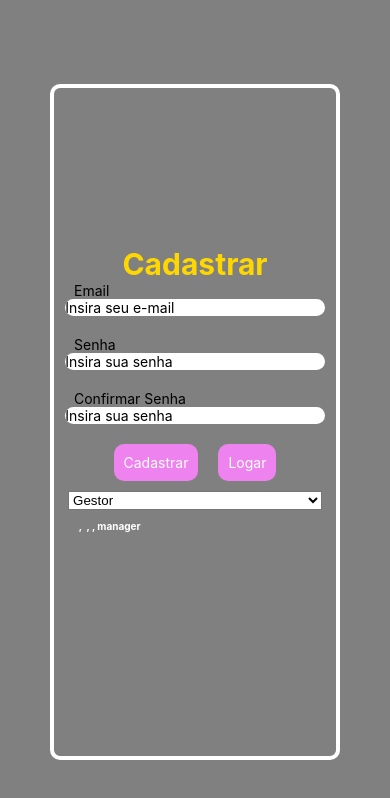
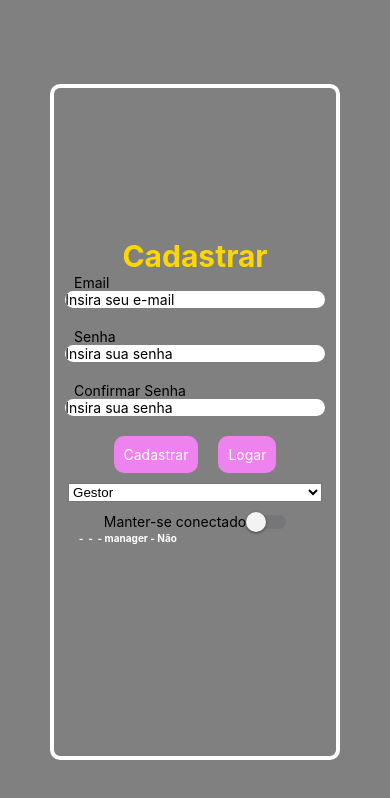
Before and after one commit to claudsaints/mobile_app, a React Native app in the folder my-app/: screen / in a window 390 px wide. Shown: the top 798 px of the page. Built offline with nearby package versions, Linux system fonts and the light colour scheme.

Commit message:
feat: List1 - 10

```diff
--- a/my-app/src/Screens/Six.tsx
+++ b/my-app/src/Screens/Six.tsx
@@ -1,4 +1,4 @@
-import { Pressable, TextInput, Text, View, SafeAreaView } from "react-native";
+import { Pressable, TextInput, Text, View, SafeAreaView, Switch } from "react-native";
 import { styles } from "../styles";
 import { useState } from "react";
 import { Picker } from "@react-native-picker/picker";
@@ -11,6 +11,9 @@ const Six = () => {
   const [confirmPassword, setConfirmPassword] = useState("");
 
   const [role, setRole] = useState("manager");
+
+    const [isEnabled, setIsEnabled] = useState(false);
+  const toggleSwitch = () => setIsEnabled(previousState => !previousState);
 
   return (
     <SafeAreaView style={styles.container}>
@@ -63,9 +66,22 @@ const Six = () => {
           <Picker.Item label="Administrador" value="admin" />
         </Picker>
 
+
+        <View style={{width: "100%", flexDirection: "row", alignItems: "center", justifyContent: "center"}}>
+         <Text>Manter-se conectado</Text>
+         <Switch
+          trackColor={{false: '#767577', true: '#81b0ff'}}
+          thumbColor={isEnabled ? '#f5dd4b' : '#f4f3f4'}
+          ios_backgroundColor="#3e3e3e"
+          onValueChange={toggleSwitch}
+          value={isEnabled}
+
+          />
+          </View>
+
         <Text style={styles.result}>
           {" "}
-          {`${email} , ${password} , ${confirmPassword}, ${role}`}
+          {`${email} - ${password} - ${confirmPassword} - ${role} - ${isEnabled ? "Sim":"Não"}`}
         </Text>
       </View>
     </SafeAreaView>
```
